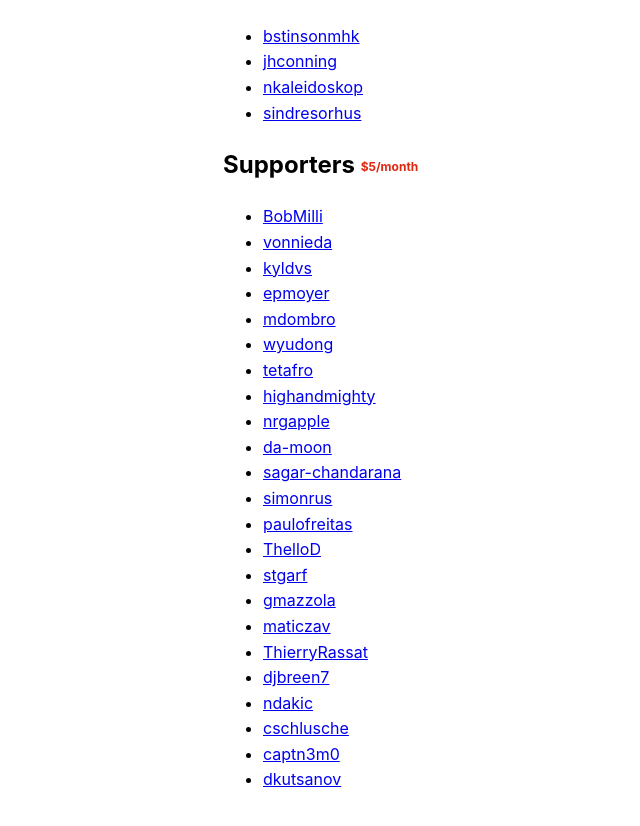
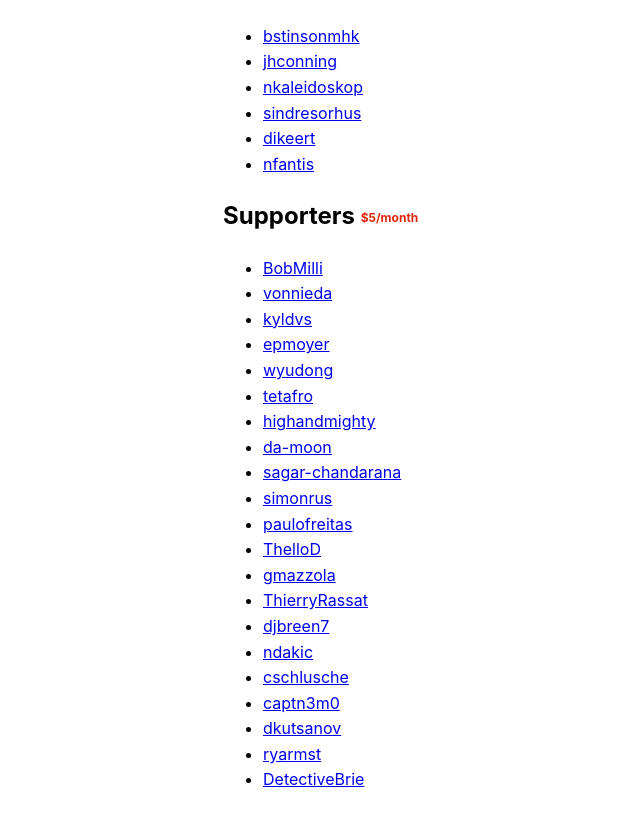
Before and after one commit to fabiospampinato/website, a Next.js app: page /thanks in a window 1280 px wide. Shown: the part 370-1196 px from the top of the page, without its empty margins (42-682 px from the left). Built offline with nearby package versions, Linux system fonts and the light colour scheme.

Commit message:
Thanks: updated

```diff
--- a/pages/thanks.tsx
+++ b/pages/thanks.tsx
@@ -23,6 +23,8 @@ const Thanks = () => (
       <li><a href="https://github.com/jhconning">jhconning</a></li>
       <li><a href="https://github.com/nkaleidoskop">nkaleidoskop</a></li>
       <li><a href="https://github.com/sindresorhus">sindresorhus</a></li>
+      <li><a href="https://github.com/dikeert">dikeert</a></li>
+      <li><a href="https://github.com/nfantis">nfantis</a></li>
     </ul>
     <h2>Supporters <span className="price">$5/month</span></h2>
     <ul>
@@ -30,25 +32,23 @@ const Thanks = () => (
       <li><a href="https://github.com/vonnieda">vonnieda</a></li>
       <li><a href="https://github.com/kyldvs">kyldvs</a></li>
       <li><a href="https://github.com/epmoyer">epmoyer</a></li>
-      <li><a href="https://github.com/mdombro">mdombro</a></li>
       <li><a href="https://github.com/wyudong">wyudong</a></li>
       <li><a href="https://github.com/tetafro">tetafro</a></li>
       <li><a href="https://github.com/highandmighty">highandmighty</a></li>
-      <li><a href="https://github.com/nrgapple">nrgapple</a></li>
       <li><a href="https://github.com/da-moon">da-moon</a></li>
       <li><a href="https://github.com/sagar-chandarana">sagar-chandarana</a></li>
       <li><a href="https://github.com/simonrus">simonrus</a></li>
       <li><a href="https://github.com/paulofreitas">paulofreitas</a></li>
       <li><a href="https://github.com/ThelloD">ThelloD</a></li>
-      <li><a href="https://github.com/stgarf">stgarf</a></li>
       <li><a href="https://github.com/gmazzola">gmazzola</a></li>
-      <li><a href="https://github.com/maticzav">maticzav</a></li>
       <li><a href="https://github.com/ThierryRassat">ThierryRassat</a></li>
       <li><a href="https://github.com/djbreen7">djbreen7</a></li>
       <li><a href="https://github.com/ndakic">ndakic</a></li>
       <li><a href="https://github.com/cschlusche">cschlusche</a></li>
       <li><a href="https://github.com/captn3m0">captn3m0</a></li>
       <li><a href="https://github.com/dkutsanov">dkutsanov</a></li>
+      <li><a href="https://github.com/ryarmst">ryarmst</a></li>
+      <li><a href="https://github.com/DetectiveBrie">DetectiveBrie</a></li>
     </ul>
   </Layout>
 );
```
